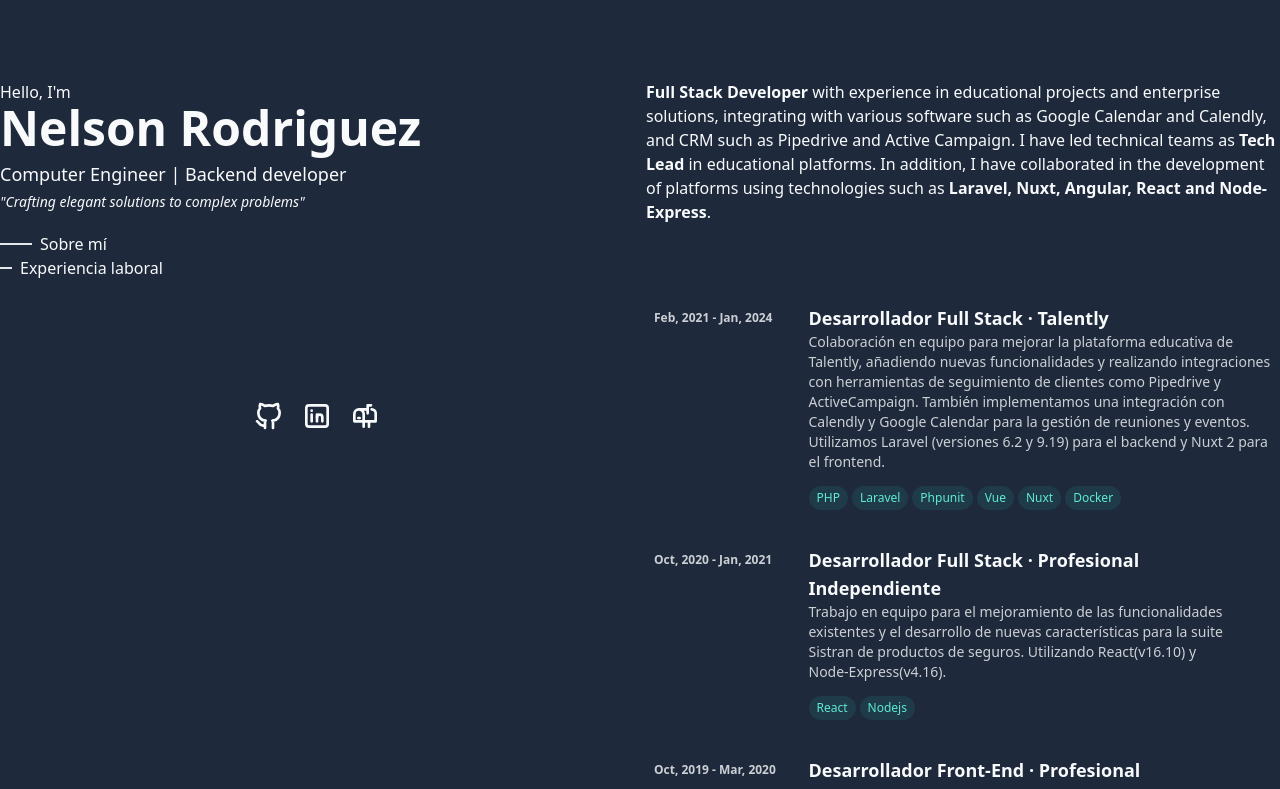
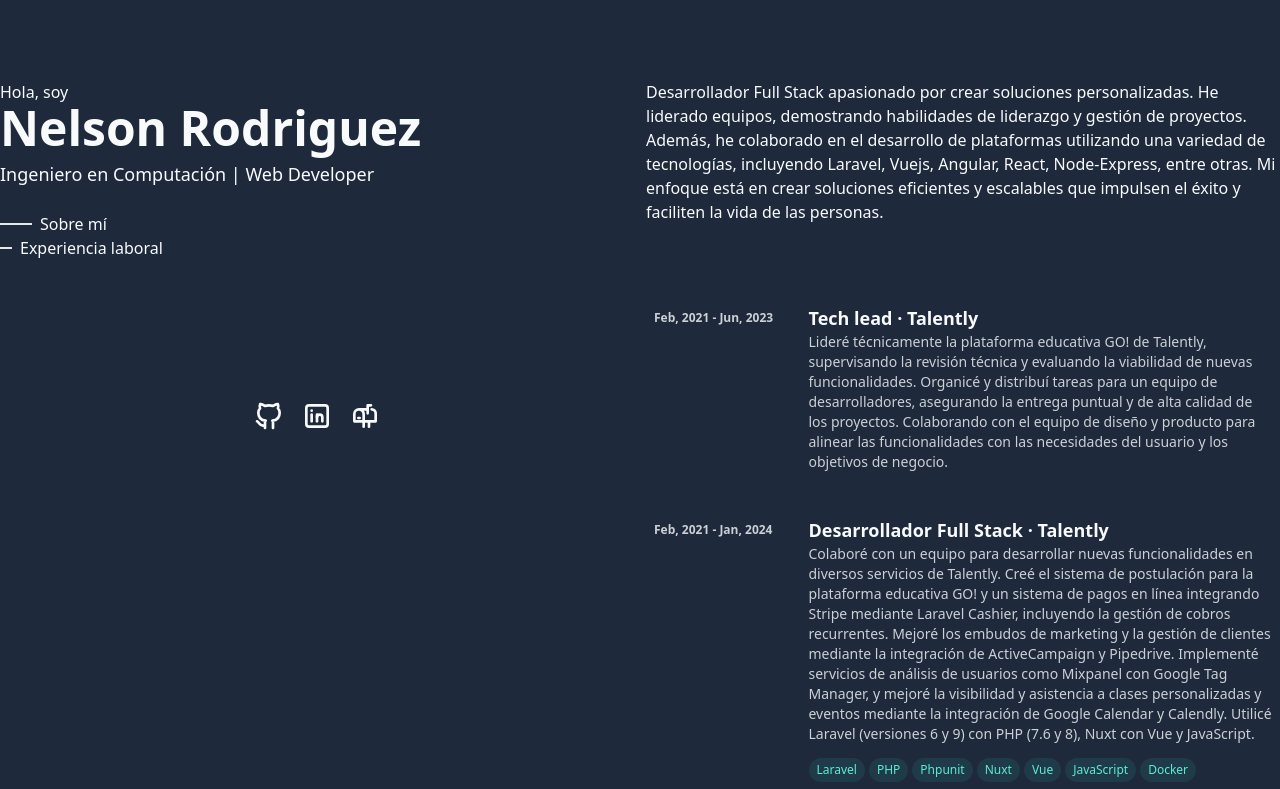
Before and after one commit to nelsonrrj/nelsonrrj.github.io, a Nuxt app: page / in a window 1280 px wide. Shown: the top 789 px of the page. Built offline with nearby package versions, Linux system fonts and the light colour scheme.

Commit message:
feat(copy): Changed text to spanish and improve experience descriptions

```diff
--- a/components/About.vue
+++ b/components/About.vue
@@ -2,16 +2,12 @@
 
 <template>
   <p class="font-light">
-    <span class="text-pretty font-bold">Full Stack Developer</span> with
-    experience in educational projects and enterprise solutions, integrating
-    with various software such as Google Calendar and Calendly, and CRM such as
-    Pipedrive and Active Campaign. I have led technical teams as
-    <span class="font-bold">Tech Lead</span> in educational platforms. In
-    addition, I have collaborated in the development of platforms using
-    technologies such as
-    <span class="font-bold">
-      Laravel, Nuxt, Angular, React and Node-Express</span
-    >.
+    Desarrollador Full Stack apasionado por crear soluciones personalizadas. He
+    liderado equipos, demostrando habilidades de liderazgo y gestión de
+    proyectos. Además, he colaborado en el desarrollo de plataformas utilizando
+    una variedad de tecnologías, incluyendo Laravel, Vuejs, Angular, React,
+    Node-Express, entre otras. Mi enfoque está en crear soluciones eficientes y
+    escalables que impulsen el éxito y faciliten la vida de las personas.
   </p>
 </template>
 
--- a/components/Presentation.vue
+++ b/components/Presentation.vue
@@ -3,15 +3,12 @@
 <template>
   <div>
     <NuxtLink to="#about">
-      <h3>Hello, I'm</h3>
+      <h3>Hola, soy</h3>
       <h1 class="mb-2 text-5xl font-extrabold">Nelson Rodriguez</h1>
     </NuxtLink>
     <h2 class="mb-1 text-lg font-thin">
-      Computer Engineer | Backend developer
+      Ingeniero en Computación | Web Developer
     </h2>
-    <p class="text-sm italic">
-      "Crafting elegant solutions to complex problems"
-    </p>
   </div>
 </template>
 
--- a/data/workExperience.ts
+++ b/data/workExperience.ts
@@ -1,32 +1,41 @@
 import type { Experience } from '~/types/experience'
 
 const WORK_EXPERIENCE = [
+  {
+    company: 'Talently',
+    position: 'Tech lead',
+    sdate: '2021-02-01',
+    edate: '2023-06-01',
+    description:
+      'Lideré técnicamente la plataforma educativa GO! de Talently, supervisando la revisión técnica y evaluando la viabilidad de nuevas funcionalidades. Organicé y distribuí tareas para un equipo de desarrolladores, asegurando la entrega puntual y de alta calidad de los proyectos. Colaborando con el equipo de diseño y producto para alinear las funcionalidades con las necesidades del usuario y los objetivos de negocio.',
+    stack: [],
+  },
   {
     company: 'Talently',
     position: 'Desarrollador Full Stack',
     sdate: '2021-02-01',
     edate: '2024-01-01',
     description:
-      'Colaboración en equipo para mejorar la plataforma educativa de Talently, añadiendo nuevas funcionalidades y realizando integraciones con herramientas de seguimiento de clientes como Pipedrive y ActiveCampaign. También implementamos una integración con Calendly y Google Calendar para la gestión de reuniones y eventos. Utilizamos Laravel (versiones 6.2 y 9.19) para el backend y Nuxt 2 para el frontend.',
-    stack: ['PHP', 'Laravel', 'Phpunit', 'Vue', 'Nuxt', 'Docker'],
+      'Colaboré con un equipo para desarrollar nuevas funcionalidades en diversos servicios de Talently. Creé el sistema de postulación para la plataforma educativa GO! y un sistema de pagos en línea integrando Stripe mediante Laravel Cashier, incluyendo la gestión de cobros recurrentes. Mejoré los embudos de marketing y la gestión de clientes mediante la integración de ActiveCampaign y Pipedrive. Implementé servicios de análisis de usuarios como Mixpanel con Google Tag Manager, y mejoré la visibilidad y asistencia a clases personalizadas y eventos mediante la integración de Google Calendar y Calendly. Utilicé Laravel (versiones 6 y 9) con PHP (7.6 y 8), Nuxt con Vue y JavaScript.',
+    stack: ['Laravel', 'PHP', 'Phpunit', 'Nuxt', 'Vue', 'JavaScript', 'Docker'],
   },
   {
-    company: 'Profesional Independiente',
+    company: 'Sistran',
     position: 'Desarrollador Full Stack',
     sdate: '2020-10-01',
     edate: '2021-01-01',
     description:
-      'Trabajo en equipo para el mejoramiento de las funcionalidades existentes y el desarrollo de nuevas características para la suite Sistran de productos de seguros. Utilizando React(v16.10) y Node-Express(v4.16).',
-    stack: ['React', 'Nodejs'],
+      'Como profesional independiente, colaboré en el desarrollo y mejora de la suite de productos de seguros Sistran, implementando nuevas funcionalidades y optimizando las existentes . Utilicé tecnologías React (v16.10) y Node.js (v4.16) para crear interfaces de usuario intuitivas y backend escalables.',
+    stack: ['React', 'Nodejs', 'JavaScript'],
   },
   {
-    company: 'Profesional Independiente',
+    company: 'YOSS',
     position: 'Desarrollador Front-End',
     sdate: '2019-10-01',
     edate: '2020-03-01',
     description:
-      'Trabajo en equipo para la renovación de la interfaz de usuario y el desarrollo de nuevas características para un sitio web de búsqueda de empleo llamado YOSS. Utilizando Angularjs(v1.14).',
-    stack: ['Angularjs'],
+      'Como profesional independiente, me integré al equipo de desarrollo de YOSS para la renovación de las interfaces de usuario y el desarrollo de nuevas características. Utilizando Angularjs(v1.14).',
+    stack: ['Angularjs', 'JQuery', 'JavaScript'],
   },
   {
     company: 'Remote PC solutions',
@@ -34,8 +43,8 @@
     sdate: '2019-01-01',
     edate: '2020-06-01',
     description:
-      'Creación de una página web para la gestión de la información administrativa de proveedores de servicios y sus clientes. Adicionalmente trabajé en grupo para el desarrollo de un sistema para la gestión de información sobre creación, venta y mantenimiento de proyectos inmobiliarios residenciales. Utilizando las herramientas de Angular(v7), Laravel (v5.7) y MySql.',
-    stack: ['Angular', 'Laravel', 'MySql'],
+      'Desarrollé una página web para la gestión administrativa de proveedores de servicio y clientes, optimizando la eficiencia en el manejo de información. Además, colaboré en equipo para crear un sistema integral para la planificación, venta y mantenimiento de proyectos inmobiliarios residenciales. Para esto utilicé las herramientas Angular (v7), Laravel (v5.7) y MySQL.',
+    stack: ['Angular', 'Typescript', 'Laravel', 'PHP', 'MySql'],
   },
   {
     company: 'Karanta dev',
@@ -43,8 +52,8 @@
     sdate: '2017-08-01',
     edate: '2028-12-01',
     description:
-      'Trabajo en equipo para desarrollar diversos sistemas para la startup Karanta, en los que se incluyen: un sistema de licencias de software de uso interno, un sistema para la gestión de información de pozos petroleros y la creación de una librería de componentes de Vuejs para los proyectos de la empresa. Las herramientas utilizadas fueron Laravel (v5.7), Vue (v2.4), Postgres y Jest (v22.4.2) para la creación de pruebas unitarias para Vuejs.',
-    stack: ['Vue', 'Laravel', 'Postgres', 'Jest'],
+      'Colaboré en equipo para desarrollar sistemas en la startup Karanta, incluyendo un sistema de gestión de licencias de software y una plataforma para la gestión de información de pozos petroleros, optimizando el acceso a datos críticos. También participé en la creación de una librería de componentes reutilizables en Vue.js, para acelerar el desarrollo de proyectos. Utilicé las herramientas  Laravel (v5.7), Vue (v2.4), PostgreSQL y Jest (v22.4.2) para pruebas unitarias.',
+    stack: ['Vue', 'JavaScript', 'Jest', 'Laravel', 'PHP', 'Postgres'],
   },
 ]
 
```
